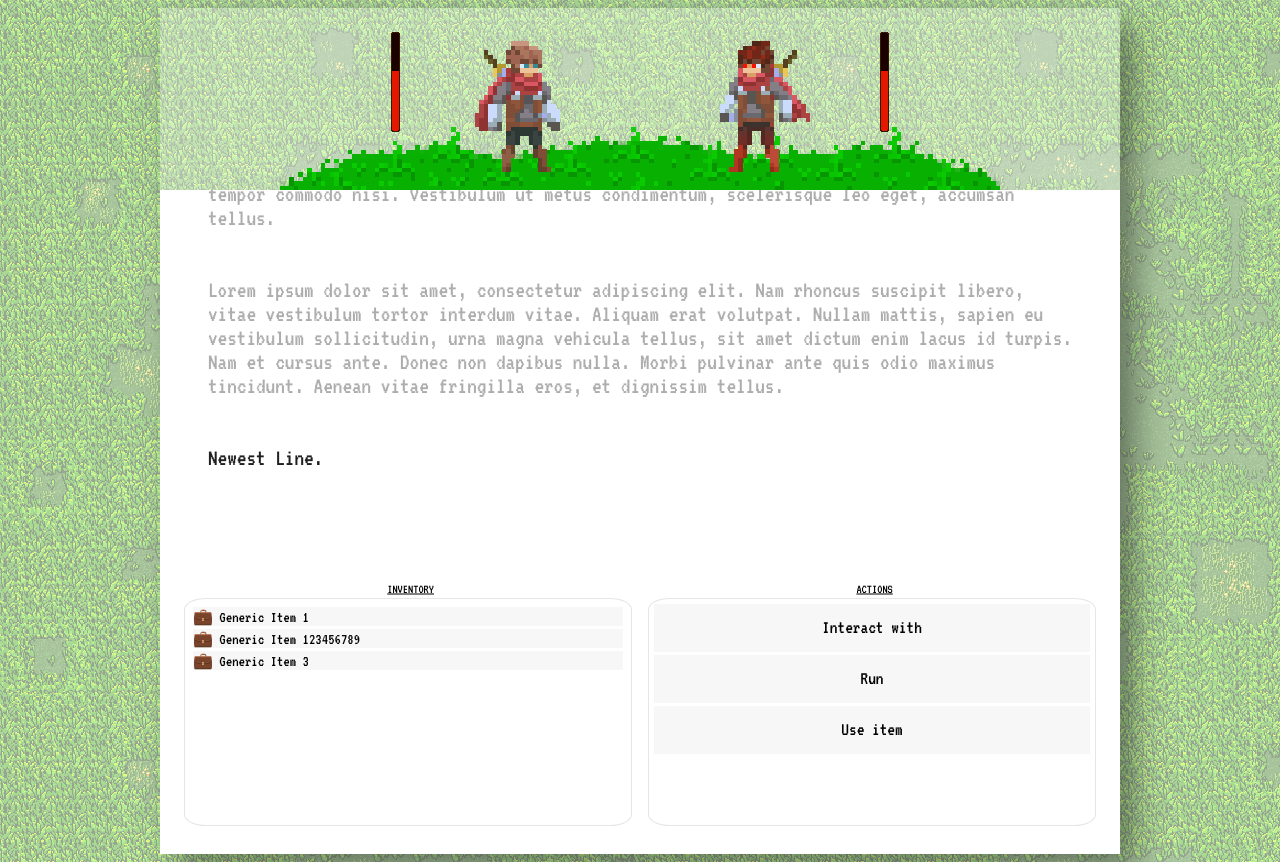
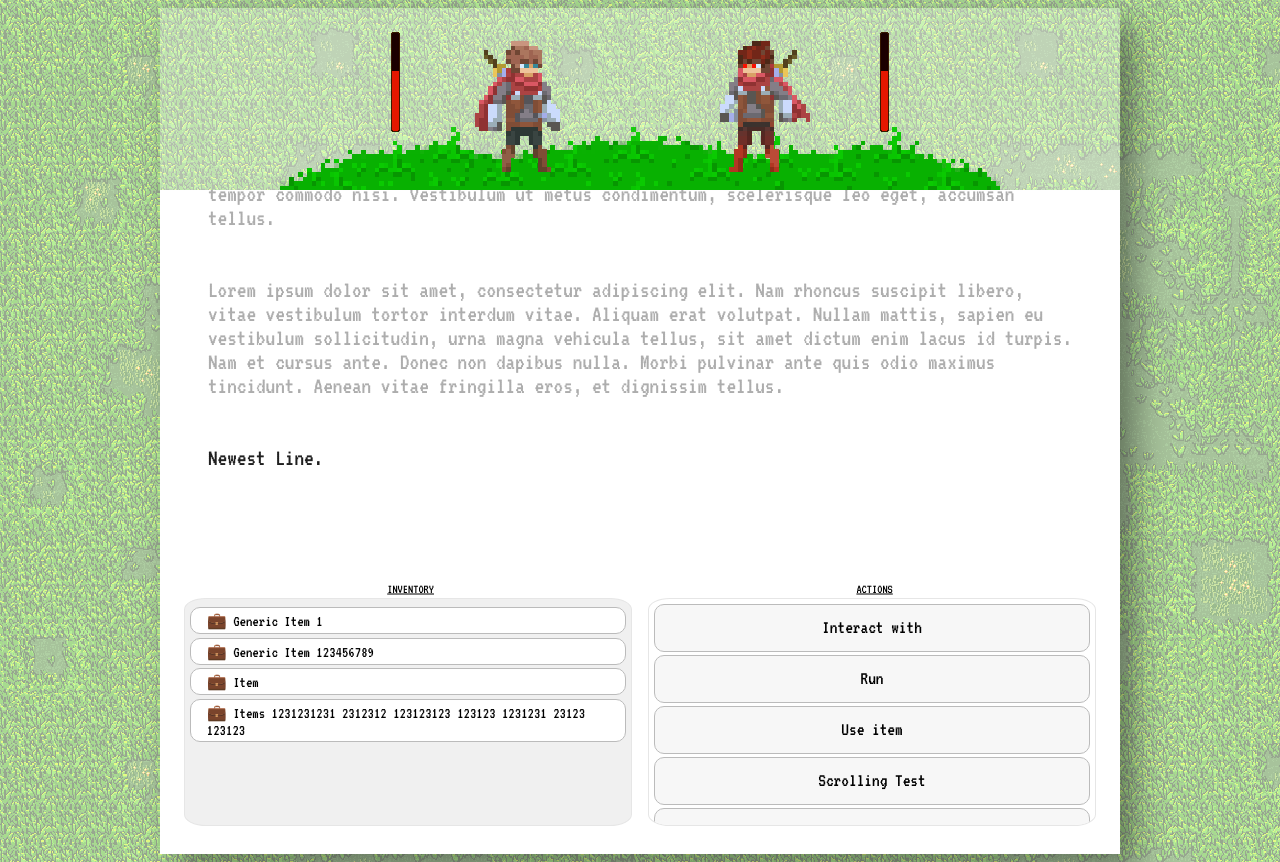
Before and after one commit to Akawgan/textRPG, a plain HTML site: page index.html in a window 1280 px wide. Drawn offline with Linux system fonts and the light colour scheme.

Commit message:
Update the UI

```diff
--- a/index.html
+++ b/index.html
@@ -34,9 +34,20 @@
             <main>
                 <p>Newest Line.</p>
 
-                <p>Lorem ipsum dolor sit amet, consectetur adipiscing elit. Nam rhoncus suscipit libero, vitae vestibulum tortor interdum vitae. Aliquam erat volutpat. Nullam mattis, sapien eu vestibulum sollicitudin, urna magna vehicula tellus, sit amet dictum enim lacus id turpis. Nam et cursus ante. Donec non dapibus nulla. Morbi pulvinar ante quis odio maximus tincidunt. Aenean vitae fringilla eros, et dignissim tellus.</p>
-                <p>Pellentesque id purus molestie, commodo leo sit amet, aliquam orci. Duis ut rhoncus sem. Donec posuere auctor sapien, ut euismod neque sagittis at. In sagittis pulvinar urna et maximus. Nunc quam diam, feugiat faucibus consequat placerat, facilisis eu neque. Ut ac luctus risus, sit amet pulvinar massa. Morbi sit amet libero ac augue laoreet gravida non ut eros. Sed rutrum egestas vestibulum. Donec at condimentum lacus. Sed molestie bibendum tortor eu mollis. Donec quis odio nec nisl cursus scelerisque in sodales lacus. Morbi tempor commodo nisi. Vestibulum ut metus condimentum, scelerisque leo eget, accumsan tellus.</p>
-                <p>Morbi a ornare nisi. Sed lobortis urna ut sem porttitor, vitae varius dolor laoreet. Pellentesque habitant morbi tristique senectus et netus et malesuada fames ac turpis egestas. Cras congue metus eu eleifend pharetra. Ut finibus arcu vitae velit porta tristique. Curabitur sodales vulputate diam, et fringilla sem euismod id. Duis vel gravida sapien. Aliquam sagittis lacus in ex porta tincidunt. Donec a ligula justo. Sed ac elementum ipsum.</p>
+                <p>Lorem ipsum dolor sit amet, consectetur adipiscing elit. Nam rhoncus suscipit libero, vitae vestibulum tortor interdum vitae.
+                    Aliquam erat volutpat. Nullam mattis, sapien eu vestibulum sollicitudin, urna magna vehicula tellus, sit amet dictum enim lacus
+                    id turpis. Nam et cursus ante. Donec non dapibus nulla. Morbi pulvinar ante quis odio maximus tincidunt. Aenean vitae fringilla
+                    eros, et dignissim tellus.</p>
+                <p>Pellentesque id purus molestie, commodo leo sit amet, aliquam orci. Duis ut rhoncus sem. Donec posuere auctor sapien, ut euismod
+                    neque sagittis at. In sagittis pulvinar urna et maximus. Nunc quam diam, feugiat faucibus consequat placerat, facilisis eu neque.
+                    Ut ac luctus risus, sit amet pulvinar massa. Morbi sit amet libero ac augue laoreet gravida non ut eros. Sed rutrum egestas vestibulum.
+                    Donec at condimentum lacus. Sed molestie bibendum tortor eu mollis. Donec quis odio nec nisl cursus scelerisque in sodales lacus.
+                    Morbi tempor commodo nisi. Vestibulum ut metus condimentum, scelerisque leo eget, accumsan tellus.</p>
+                <p>Morbi a ornare nisi. Sed lobortis urna ut sem porttitor, vitae varius dolor laoreet.
+                    Pellentesque habitant morbi tristique senectus et netus et malesuada fames ac turpis egestas.
+                    Cras congue metus eu eleifend pharetra. Ut finibus arcu vitae velit porta tristique. Curabitur sodales vulputate diam,
+                    et fringilla sem euismod id. Duis vel gravida sapien. Aliquam sagittis lacus in ex porta tincidunt. Donec a ligula justo.
+                    Sed ac elementum ipsum.</p>
 
                 <p>Oldest line.</p>
             </main>
@@ -52,16 +63,19 @@
 
             <footer> <!-- Game menu - controlled by the JS game loop -->
                 <!--Inventory-->
-                <div class="tile">
+                <div class="inventoryWindow">
                     <p class="itemTile">💼 Generic Item 1</p>
                     <p class="itemTile">💼 Generic Item 123456789</p>
-                    <p class="itemTile">💼 Generic Item 3</p>
+                    <p class="itemTile">💼 Item</p>
+                    <p class="itemTile">💼 Items 1231231231 2312312 123123123 123123 1231231 23123 123123</p>
                 </div>
                 <!--Actions Bar -->
-                <div class="tile">
+                <div class="actionsWindow">
                     <input type="button" value="Interact with" onclick="talkTo()">
                     <input type="button" value="Run">
                     <input type="button" value="Use item">
+                    <input type="button" value="Scrolling Test">
+                    <input type="button" value="Scrolling Test">
                 </div>
             </footer>
         </div>
--- a/style.css
+++ b/style.css
@@ -76,6 +76,8 @@ input[type=button], input[type=submit], input[type=reset]
         background-color: #f7f7f7;
         -webkit-appearance: none;
         border-width: 1px;
+        border-radius: 10px;
+        border: 1px solid #bbbbbb;
 }
 
 .menu-labels
@@ -108,7 +110,7 @@ input[type=button], input[type=submit], input[type=reset]
     width: 25rem;
     margin: 0.5rem;
 }
-.tile
+.inventoryWindow
 {
     flex-grow: 1;
     border: 1px solid rgb(230, 230, 230);
@@ -118,6 +120,19 @@ input[type=button], input[type=submit], input[type=reset]
     margin: 0 0.5rem 0 0.5rem;
     overflow: auto;
     padding: 0.3rem 0.3rem 0.3rem 0.3rem;
+    background-color: #f0f0f0;
+}
+.actionsWindow
+{
+    flex-grow: 1;
+    border: 1px solid rgb(230, 230, 230);
+    border-radius: 5%;
+    height: 90%;
+    width: 25rem;
+    margin: 0 0.5rem 0 0.5rem;
+    overflow: auto;
+    padding: 0.3rem 0.3rem 0.3rem 0.3rem;
+
 }
 .tile-labels
 {
@@ -135,8 +150,11 @@ input[type=button], input[type=submit], input[type=reset]
 }
 .itemTile
 {
-    margin: 0.2em;
-    background-color: #f7f7f7;
+    border: 1px solid #bbbbbb;
+    border-radius: 10px;
+    margin: 0.2em 0 0.2em 0;
+    padding: 0.2em 1em 0.2em 1em;
+    background-color: #FFFFFF;
 }
 
 
```
